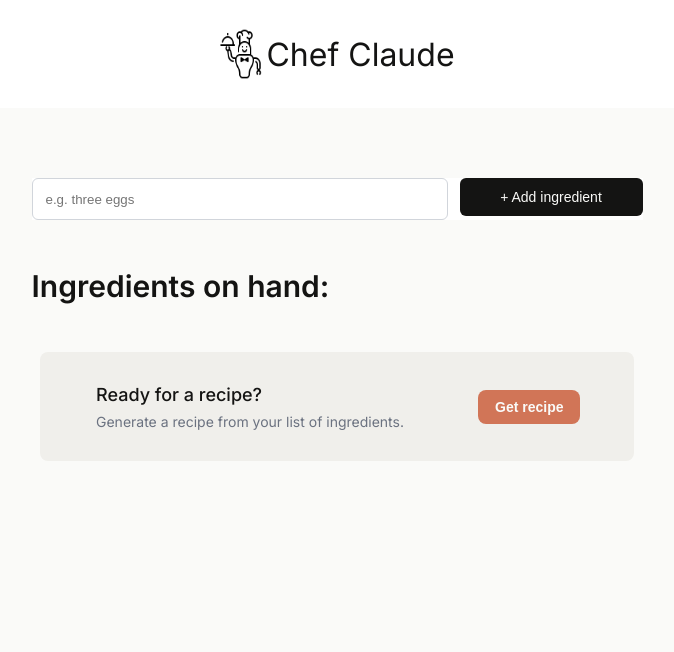
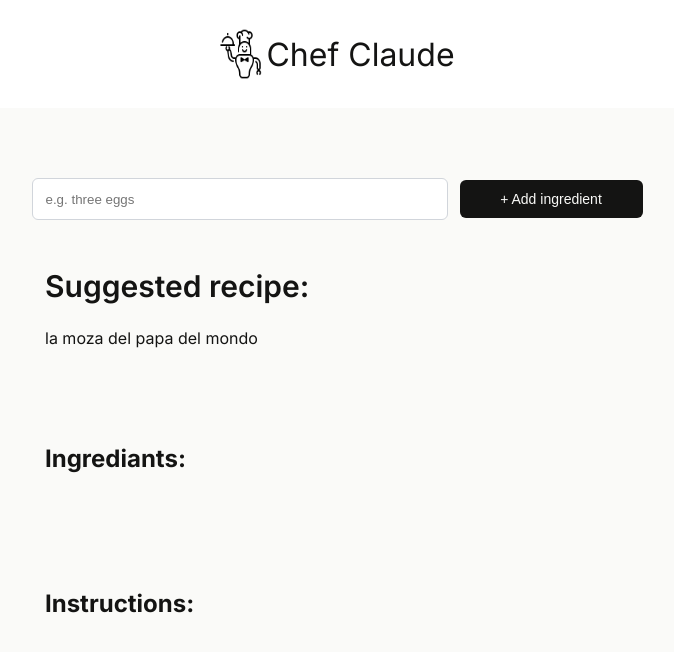
Before and after one commit to cool-personal-projects/chef-claude, a React (Vite) app: page / in a window 1280 px wide. Shown: the top 652 px of the page, without its empty margins (303-977 px from the left). Built offline with nearby package versions, Linux system fonts and the light colour scheme.

Commit message:
fix: refactoring some componants

```diff
--- a/src/components/generate-recipe.jsx
+++ /dev/null
@@ -1,11 +0,0 @@
-export default function Recipe() {
-      return (
-            <div className="recipe">
-                  <div className="text">
-                        <p id="question">Ready for a recipe?</p>
-                        <p id="details">Generate a recipe from your list of ingredients.</p>
-                  </div>
-                  <button id="generate-btn">Get recipe</button>
-            </div>
-      )
-}
--- a/src/components/input.jsx
+++ b/src/components/input.jsx
@@ -7,30 +7,37 @@ export default function Input() {
             <li key={i}>{i}</li>
       ))
 
-      function addIngredient(event) {
-            event.preventDefault()
-            const formData = new FormData(event.currentTarget)
+      function addIngredient(formData) {
             const newIngredient = formData.get("ingredient")
             setIngredients(previousArray => [...previousArray, newIngredient])
-            document.querySelector("#ingredient-input").value = ""
       }
 
       return (
-           <div>
-                  <form className="input" onSubmit={addIngredient}>
+           <div className='container'>
+                  <form className="input" action={addIngredient}>
                         <input type="text"
                               placeholder="e.g. three eggs"
                               id="ingredient-input"
                               name="ingredient"
+                              required
                         />
                         <button id="ingredient-btn">+ Add ingredient</button>
                   </form>
-                  <div className="ingredients-container">
-                        <h1 id="list-title">Ingredients on hand:</h1>
-                        <ul id="ingredients-list">
+                  {ingredients.length > 0 && <div className="other-container">
+                        <h1 className="title">Ingredients on hand:</h1>
+                        <ul className="ingredients-list">
                               {ingredientsListItems}
                         </ul>
-                  </div>
+                  </div>}
+
+
+                  {ingredients.length > 2 && <div className="recipe">
+                        <div className="text">
+                              <p id="question">Ready for a recipe?</p>
+                              <p id="details">Generate a recipe from your list of ingredients.</p>
+                        </div>
+                        <button id="generate-btn">Get recipe</button>
+                  </div>}
             </div>
       )
 }
--- a/src/components/list.jsx
+++ /dev/null
@@ -1,3 +0,0 @@
-export default function List(props) {
-
-}
--- /dev/null
+++ b/src/components/suggestion.jsx
@@ -0,0 +1,25 @@
+import {React} from 'react'
+
+export default function Suggestion(props) {
+
+      return (
+            <div className="container">
+                  <div className="suggestion">
+                        <h1 className="title">Suggested recipe:</h1>
+                        <p id="intro">la moza del papa del mondo</p>
+                  </div>
+                  <div className="other-container">
+                        <h2 className="small-title">Ingrediants:</h2>
+                        <ul className="ingredients-list">
+                              {}
+                        </ul>
+                  </div>
+                  <div className="other-container">
+                        <h2 className="small-title">Instructions:</h2>
+                        <ul className="instructions-list">
+                              {}
+                        </ul>
+                  </div>
+            </div>
+      )
+}
--- a/src/main.jsx
+++ b/src/main.jsx
@@ -1,7 +1,6 @@
 import Header from "./components/header"
 import Input from "./components/input"
-import List from "./components/list"
-import Recipe from "./components/generate-recipe"
+import Suggestion from "./components/suggestion"
 import "../style.css"
 
 
@@ -10,7 +9,7 @@ export default function Main() {
             <div className="container">
                   <Header/>
                   <Input />
-                  <Recipe/>
+                  <Suggestion/>
             </div>
       )
 }
--- a/style.css
+++ b/style.css
@@ -47,7 +47,8 @@ body {
 /* -------------- INPUT -------------- */
 .input {
       display: flex;
-      background-color: #FFF;
+      align-items: center;
+      background-color: var(--bg-primary);
       gap: 12px;
       margin:70px 63px 0 63px;
 }
@@ -74,18 +75,18 @@ body {
       outline: none;
       cursor: pointer;
 }
-/* -------------- INPUT -------------- */
-.ingredients-container {
+/* -------------- INGREDIANTS -------------- */
+.other-container {
       margin: 48px 63px;
       width: 584px;
 }
 
-.ingredients-container #list-title {
+.title {
       font-weight: 600;
       font-size: 30px;
       margin-bottom: 24px;
 }
-.ingredients-container #ingredients-list {
+.ingredients-list {
       color: var(--text-secondary);
       font-weight: 400;
       font-size: 18px;
@@ -136,3 +137,15 @@ button {
 button:hover {
     transform: scale(1.02);
 }
+/* -------------- SUGGESTION -------------- */
+.suggestion {
+      margin: 48px 63px;
+      width: 584px;
+}
+.small-title {
+      margin-bottom: 20px;
+}
+/* -------------- INSTRUCTIONS -------------- */
+.instructions-list {
+      line-height: 3.5rem;
+}
```
